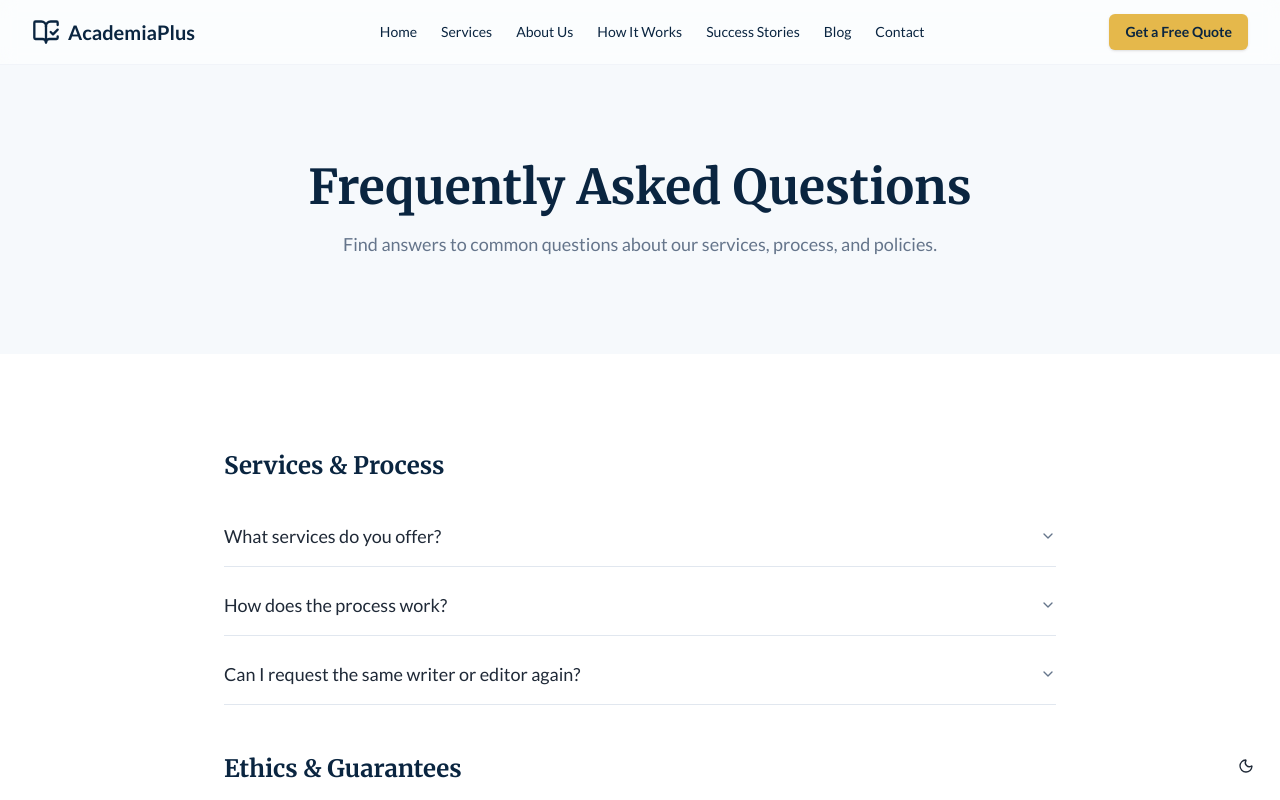
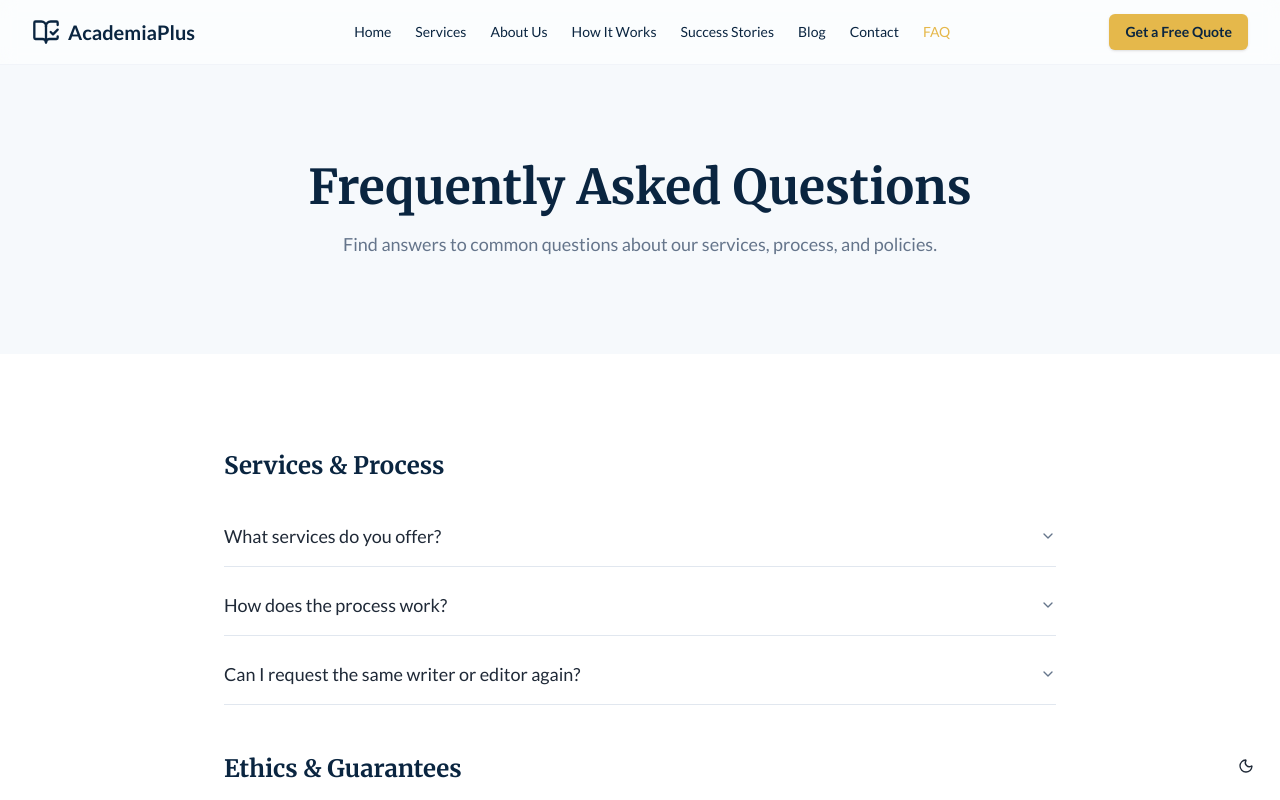
Before and after one commit to academiaplus-edu/generated-app-20251117-090045, a React (Vite) app: page /faq in a window 1280 px wide. Shown: the top 800 px of the page. Built offline with nearby package versions, Linux system fonts and the light colour scheme.

Commit message:
feat: Fix QuotePage.tsx typings
Fix TypeScript errors in QuotePage.tsx

```diff
--- a/src/components/layout/Header.tsx
+++ b/src/components/layout/Header.tsx
@@ -12,6 +12,7 @@ const navLinks = [
   { href: '/success-stories', label: 'Success Stories' },
   { href: '/blog', label: 'Blog' },
   { href: '/contact', label: 'Contact' },
+  { href: '/faq', label: 'FAQ' },
 ];
 export function Header() {
   const [isOpen, setIsOpen] = useState(false);
--- a/src/pages/QuotePage.tsx
+++ b/src/pages/QuotePage.tsx
@@ -17,7 +17,7 @@ const quoteFormSchema = z.object({
   documentType: z.string().min(1, { message: 'Please select a document type.' }),
   academicLevel: z.string().min(1, { message: 'Please select an academic level.' }),
   subjectArea: z.string().min(1, { message: 'Please select a subject area.' }),
-  wordCount: z.coerce.number({ required_error: "Word count is required.", invalid_type_error: "Word count must be a number." }).positive({ message: "Word count must be a positive number." }),
+  wordCount: z.coerce.number({ errorMap: () => ({ message: "Word count must be a number." }) }).positive({ message: "Word count must be a positive number." }),
   deadline: z.string().min(1, { message: 'Deadline is required.' }),
   requirements: z.string().optional(),
   service: z.string().min(1, { message: 'Please select a preferred service.' }),
```
